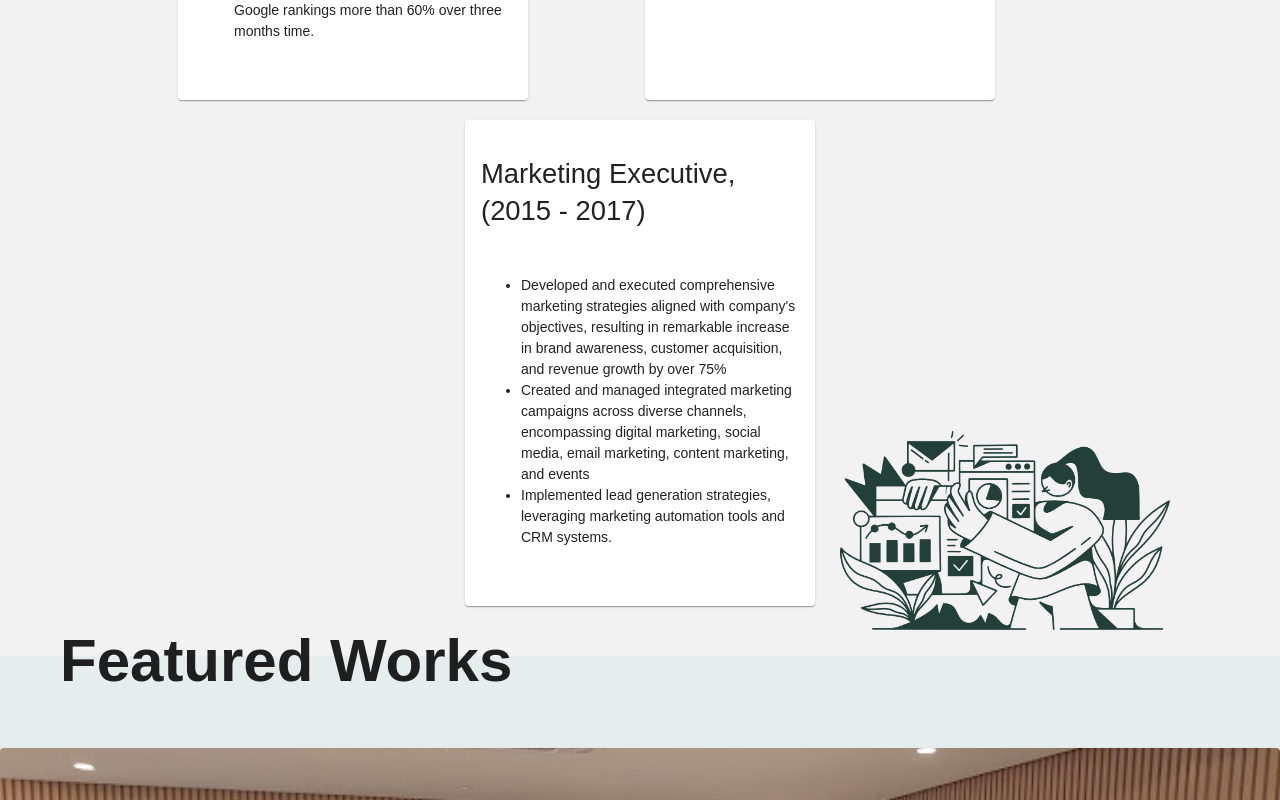
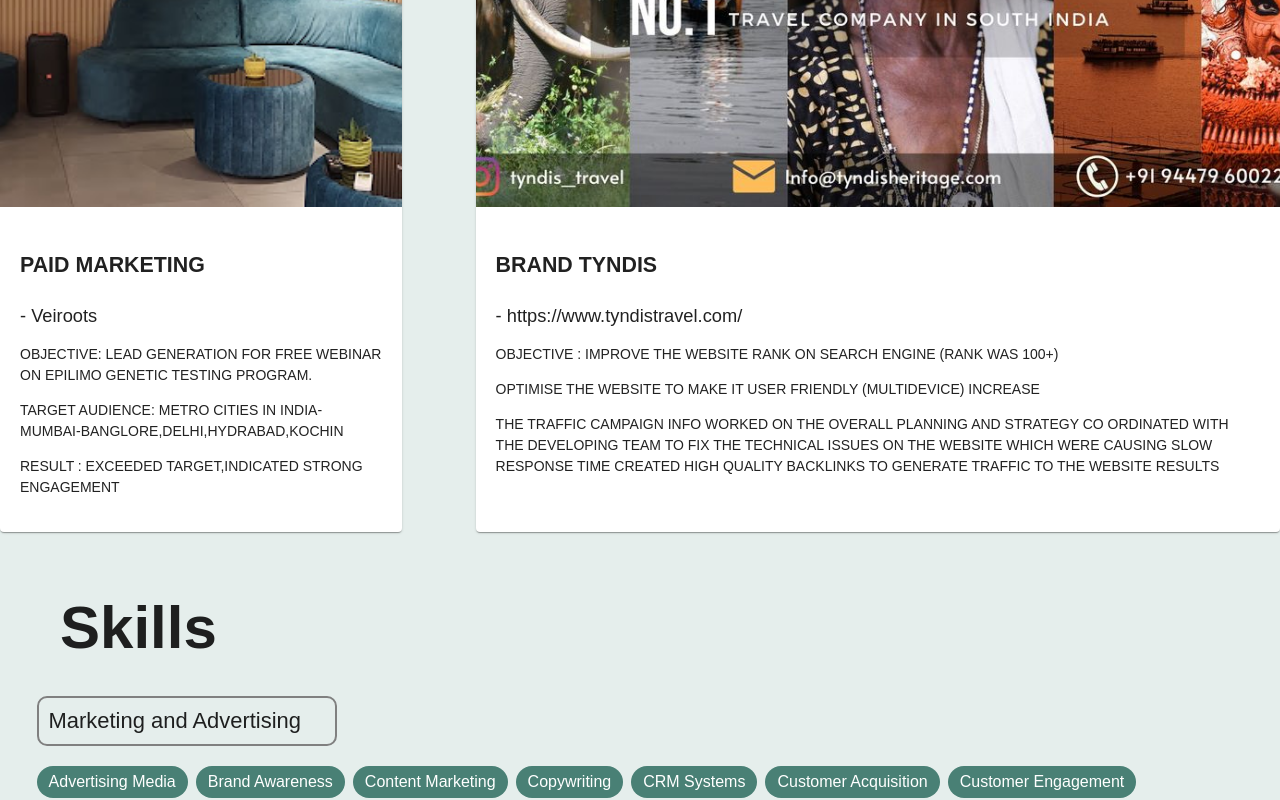
Before and after one commit to loop36/vportfolio, a React (Vite) app: page / in a window 1280 px wide. Shown: the part 1280-2080 px from the top of the page. Built offline with nearby package versions, Linux system fonts and the light colour scheme; a web font is replaced by a local one.

Commit message:
Added changes

```diff
--- a/src/pages/FeaturedWorks/FeaturedWork.tsx
+++ b/src/pages/FeaturedWorks/FeaturedWork.tsx
@@ -1,12 +1,11 @@
 import { Box, Card, CardMedia } from "@mui/material";
-import React from "react";
 import "./FeaturedWork.scss";
 import veiroot from "../../assets/veiroot.jpg";
 import tyndis from "../../assets/tyndis.jpg";
 
 const FeaturedWork = () => {
   return (
-    <Box display={"flex"} paddingY={"5em"} flexDirection={"column"} gap={"4em"}>
+    <Box display={"flex"} paddingY={"5em"} gap={"4em"}>
       <Card className="card">
         <CardMedia
           image={veiroot}
@@ -17,13 +16,13 @@
         <div className="overlay">
           <h3>PAID MARKETING</h3> - Veiroots
           <p>
-            OBJECTIVE-:LEAD GENERATION FOR FREE WEBINAR ON EPILIMO GENETIC
+            OBJECTIVE: LEAD GENERATION FOR FREE WEBINAR ON EPILIMO GENETIC
             TESTING PROGRAM.
             <p>
-              TARGET AUDIENCE-:METRO CITIES IN
+              TARGET AUDIENCE: METRO CITIES IN
               INDIA-MUMBAI-BANGLORE,DELHI,HYDRABAD,KOCHIN
             </p>
-            <p>RESULT -EXCEEDED TARGET,INDICATED STRONG ENGAGEMENT</p>
+            <p>RESULT : EXCEEDED TARGET,INDICATED STRONG ENGAGEMENT</p>
           </p>
         </div>
       </Card>
@@ -37,7 +36,7 @@
         <div className="overlay">
           <h3>BRAND TYNDIS </h3> - https://www.tyndistravel.com/
           <p>
-            OBJECTIVE-IMPROVE THE WEBSITE RANK ON SEARCH ENGINE (RANK WAS 100+)
+            OBJECTIVE : IMPROVE THE WEBSITE RANK ON SEARCH ENGINE (RANK WAS 100+)
           </p>
           <p>
             OPTIMISE THE WEBSITE TO MAKE IT USER FRIENDLY (MULTIDEVICE) INCREASE
--- a/src/pages/main/main.tsx
+++ b/src/pages/main/main.tsx
@@ -16,13 +16,7 @@
         <NavigationMenu />
         <Title />
       </div>
-      <div className="experience_container" id="whatido">
-        <h1>What I Do</h1>
-        <WhatIDo />
-        <div className="data">
-          <img src={Data} />
-        </div>
-      </div>
+
       <div className="skills_container" id="skill">
         <h1>Featured Works</h1>
         <FeaturedWork />
```
